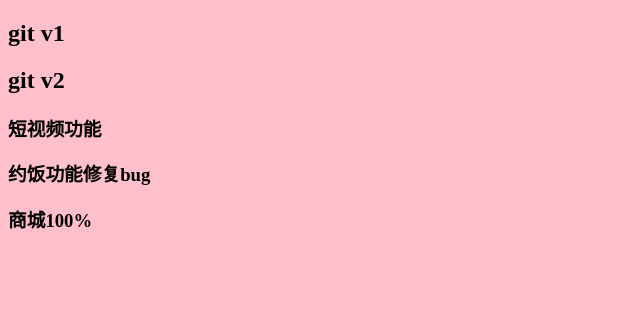
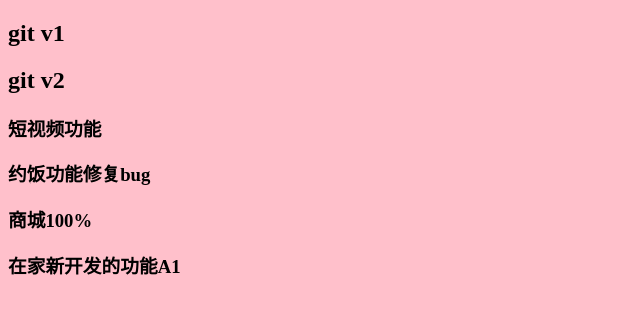
Before and after one commit to webpon/dbhot, a plain HTML site: page index.html in a window 1280 px wide. Shown: the whole page, without its empty margins (0-640 px from the left). Drawn offline with Linux system fonts and the light colour scheme.

Commit message:
'在家开发了一些其他功能'

```diff
--- a/index.html
+++ b/index.html
@@ -16,5 +16,6 @@
     <h3>约饭功能修复bug</h3>
 
     <h3>商城100%</h3>
+    <h3>在家新开发的功能A1</h3>
 </body>
 </html>
```
